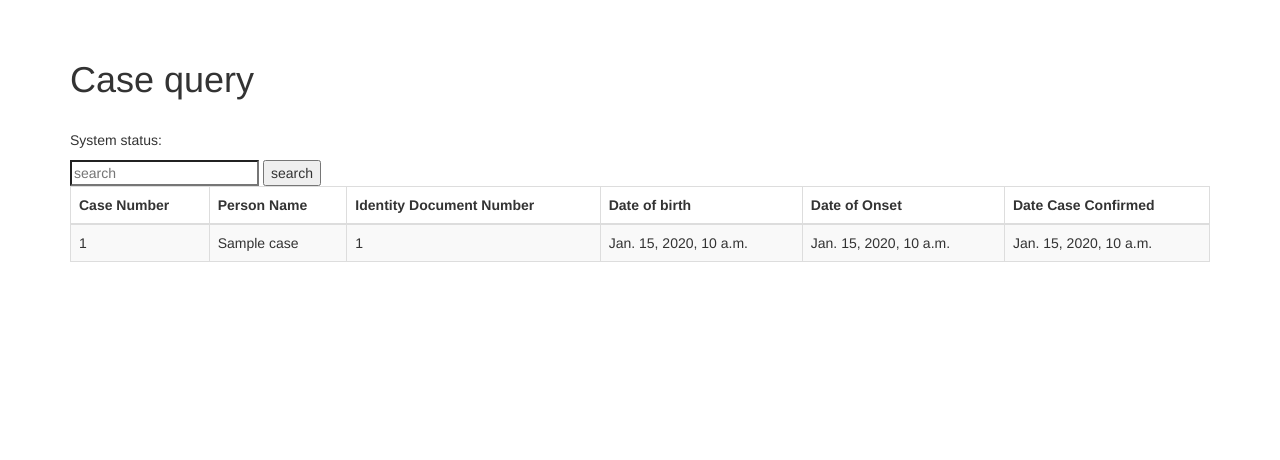
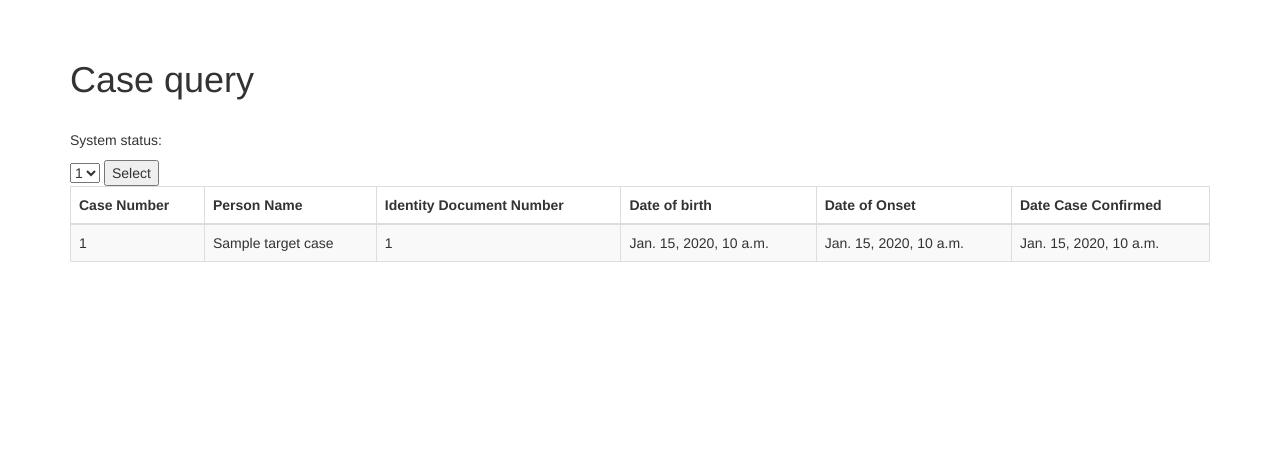
Before and after one commit to Felix-Ku/COMP3297-SSEFinder, a Django app: template templates/Case_query.html in a window 1280 px wide. Shown: the part 52-512 px from the top of the page. Run offline with Django 3.2, Linux system fonts and the light colour scheme; the template is opened without the code that fills it: most values are stand-ins (such as "Sample title", 1, 10 or a date in 2020); parts of the project's set-up code (start-up, migrations or seed data) failed here and were passed over; some libraries are stand-ins or nearby versions.

Commit message:
Case query page

```diff
--- a/CovidDataPortal/urls.py
+++ b/CovidDataPortal/urls.py
@@ -14,5 +14,4 @@
     path('Case_records/Case_query/', views.Case_query, name='Case_query'),
     path('Case_records/Create_attendance/', views.Create_attendance, name='Create_attendance'),
     path('SSE_Finder/', views.SSE_Finder, name='SSE_Finder'),
-    path(r'^search/$', views.search, name='search'),
 ]
--- a/templates/Case_query.html
+++ b/templates/Case_query.html
@@ -6,18 +6,19 @@
   </br>
 
       <p>
-      System status: <strong><em><span style="color:red;">
-          {% if error_msg %}
-            {{ error_msg }}
-          {% endif %}
-      </span></em></strong>
+      System status: <strong><em><span style="color:red;">{{ message }}</span></em></strong>
   </p>
 
-  <form method="get" action="/search/">
-  {% csrf_token %}
-  <input type="search" placeholder="search" required>
-  <button type="submit">search</button>
-</form>
+        <form method="POST"> {% csrf_token %}
+            <select name="case_number">
+                {% for case in cases %}
+                    <option value="{{ case.case_number }}">
+                        {{ case.case_number }}
+                    </option>
+                {% endfor %}
+            </select>
+            <input type="submit" value="Select">
+        </form>
 
         <table class="table table-bordered table-striped">
         <thead class="thead-dark">
@@ -31,16 +32,14 @@
             </tr>
         </thead>
         <tbody>
-            {% for case in target_case %}
                 <tr>
-                    <td>{{ case.case_number }}</td>
-                    <td>{{ case.person_name }}</td>
-                    <td>{{ case.id_number }}</td>
-                    <td>{{ case.birth_date }}</td>
-                    <td>{{ case.symptoms_date }}</td>
-                    <td>{{ case.confirmation_date }}</td>
+                    <td>{{ target_case.case_number }}</td>
+                    <td>{{ target_case.person_name }}</td>
+                    <td>{{ target_case.id_number }}</td>
+                    <td>{{ target_case.birth_date }}</td>
+                    <td>{{ target_case.symptoms_date }}</td>
+                    <td>{{ target_case.confirmation_date }}</td>
                 </tr>
-            {% endfor %}
         </tbody>
     </table>
 
```
Also changed, not shown: CovidDataPortal/views.py (+23 -40 lines).
